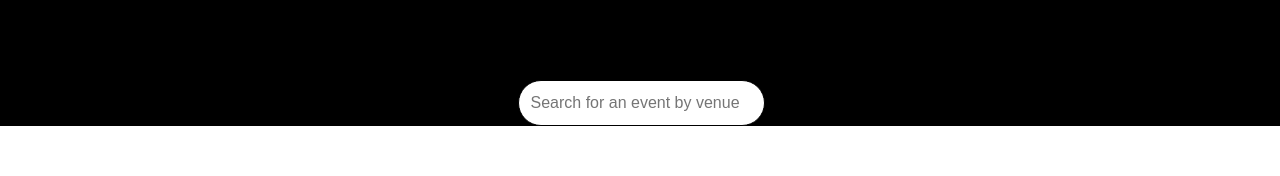
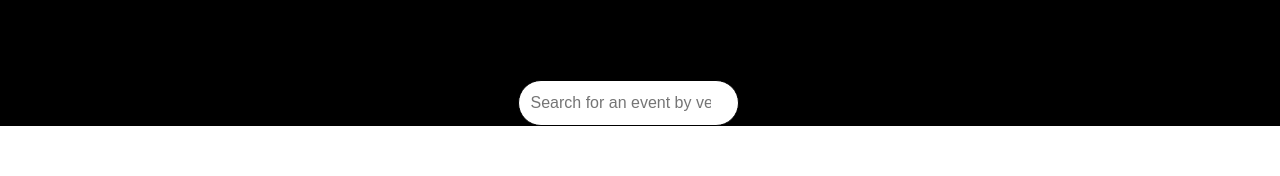
Before and after one commit to AmirSohi90/dice, a React (Create React App) app: page / in a window 1280 px wide. Shown: the top 176 px of the page. Built offline with nearby package versions, Linux system fonts and the light colour scheme.

Commit message:
changed search box from text to search type

```diff
--- a/src/apis/apis.ts
+++ b/src/apis/apis.ts
@@ -10,7 +10,7 @@ const getEventsByVenue = async (
   pageNumber: number
 ): Promise<EventsByVenueResponseData> => {
   const res = await fetch(
-      `https://events-api.dice.fm/v1/events?page[size]=12&filters[venue]=${venueName}&page[number]=${pageNumber}`,
+      `https://events-api.dice.fm/v1/events?page[size]=12&filter[venue]=${venueName}&page[number]=${pageNumber}`,
     {
       method: 'GET',
       headers: {
--- a/src/components/EventResultsPage/index.tsx
+++ b/src/components/EventResultsPage/index.tsx
@@ -15,9 +15,9 @@ export const EventsResultsPage: React.FC = () => {
     return (
     <div>
       <SearchFormWrapper>
-        <SearchByVenueForm>
+        <SearchByVenueForm onSubmit={(e) => e.preventDefault()}>
           <SearchByVenueTextInput
-            type="text"
+            type="search"
             name="Search"
             placeholder="Search for an event by venue"
             value={venueName}
```
Also changed, not shown: 1 other file (tests, documents, lock files or other folders).
